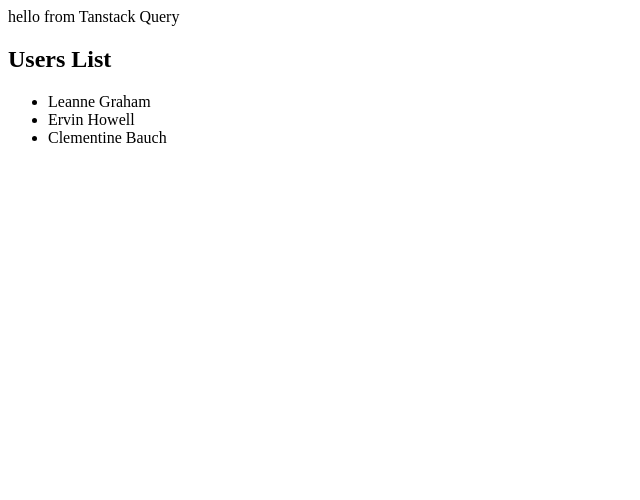
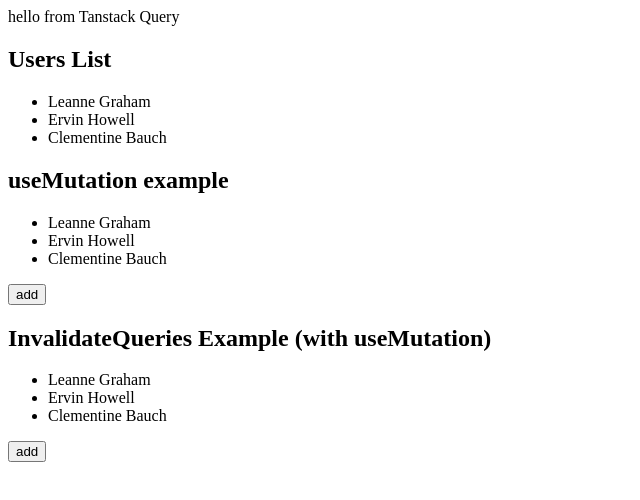
Before and after one commit to Yadnesh-Ranshevare/learn-react, a React app in the folder vite-project/: page / in a window 1280 px wide. Shown: the top 500 px of the page, without its empty margins (0-640 px from the left). Built offline with nearby package versions, Linux system fonts and the light colour scheme; the HTML template or start-up script is replaced by a standard one.

Commit message:
learn about useMutation and invalidateQueries

```diff
--- a/vite-project/src/TanStackQuery/Home.jsx
+++ b/vite-project/src/TanStackQuery/Home.jsx
@@ -1,12 +1,16 @@
 import React from 'react'
 import {QueryClient, QueryClientProvider} from '@tanstack/react-query'
 import UseQueryExample from './useQuery'
+import UseMutationExample from './UseMutation'
+import InvalidateQueriesExample from './invalidateQueries'
 
 export default function Home() {
   return (
     <QueryClientProvider client={new QueryClient()}>
       hello from Tanstack Query
       <UseQueryExample/>
+      <UseMutationExample/>
+      <InvalidateQueriesExample/>
     </QueryClientProvider>
   )
 }
--- /dev/null
+++ b/vite-project/src/TanStackQuery/UseMutation.jsx
@@ -0,0 +1,45 @@
+import { useMutation } from '@tanstack/react-query'
+import React from 'react'
+
+
+const data = [
+    { id: 1, name: "Leanne Graham" },
+    { id: 2, name: "Ervin Howell" },
+    { id: 3, name: "Clementine Bauch" }
+]
+
+export default function UseMutationExample() {
+    const mutation = useMutation({
+        mutationFn:addPost,
+        onSuccess: (data) => console.log(data),
+        onerror:(error) => console.log(error)
+    })
+
+    if (mutation.isPending) return <p>Loading users...</p>
+    if (mutation.isError) return <p>Error: {mutation.error.message}</p>
+
+
+    return (
+        <div>
+            <h2>useMutation example</h2>
+            <ul>
+                {
+                    data.map(user => (
+                        <li key={user.id}>{user.name}</li>
+                    ))
+                }
+            </ul>
+            <button onClick={() => mutation.mutate({newData:"add data"})}>add</button>
+        </div>
+    )
+}
+
+
+async function addPost({newData}) {
+    console.log(newData)
+
+    await new Promise((resolve) => setTimeout(resolve, 2000))
+    data.push({ id: data.length + 1, name: newData })
+    return data
+
+}
--- /dev/null
+++ b/vite-project/src/TanStackQuery/invalidateQueries.jsx
@@ -0,0 +1,63 @@
+import { useQuery, useMutation, useQueryClient } from '@tanstack/react-query'
+import React from 'react'
+
+// initial dummy data
+let data = [
+  { id: 1, name: "Leanne Graham" },
+  { id: 2, name: "Ervin Howell" },
+  { id: 3, name: "Clementine Bauch" }
+]
+
+export default function InvalidateQueriesExample() {
+  const queryClient = useQueryClient()
+
+  //  Fetch users
+  const { data, isLoading, isError, error } = useQuery({
+    queryKey: ["InvalidateQueriesExample"],
+    queryFn: fetchRequest,
+  })
+
+  //  Mutation for adding a user
+  const mutation = useMutation({
+    mutationFn: addPost,
+    onSuccess: () => {
+      // refetch fresh data after successful mutation
+      queryClient.invalidateQueries({ queryKey: ["InvalidateQueriesExample"] })
+    },
+  })
+
+  if (isLoading) return <p>Loading users...</p>
+  if (isError) return <p>Error: {error.message}</p>
+
+  if(mutation.isPending) return <p>adding...</p>
+  if(mutation.isError) return <p>Error: {mutation.error.message}</p>
+
+  return (
+    <div>
+      <h2>InvalidateQueries Example (with useMutation)</h2>
+      <ul>
+        {data.map(user => (
+          <li key={user.id}>{user.name}</li>
+        ))}
+      </ul>
+
+      <button onClick={() => mutation.mutate({ newData: "add data" })}>
+        add
+      </button>
+
+    </div>
+  )
+}
+
+// 🔹 Fake fetch function (returns fresh copy each time)
+const fetchRequest = async () => {
+  await new Promise((resolve) => setTimeout(resolve, 1000)) // simulate delay
+  return [...data] // return a new array copy (important!)
+}
+
+// 🔹 Fake add function
+const addPost = async ({ newData }) => {
+  await new Promise((resolve) => setTimeout(resolve, 500)) // simulate delay
+  data = [...data, { id: data.length + 1, name: newData }] // immutably add
+  return data
+}
```
Also changed, not shown: vite-project/src/TanStackQuery/readme.md.
